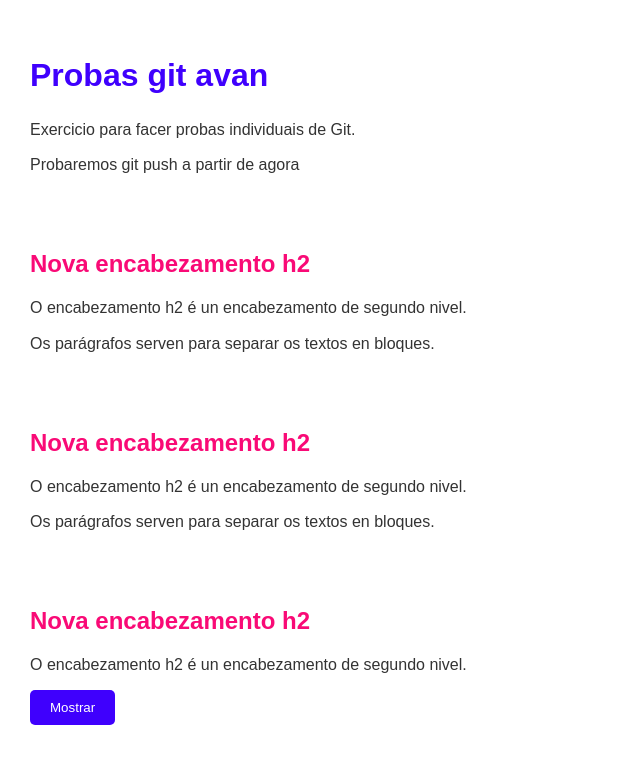
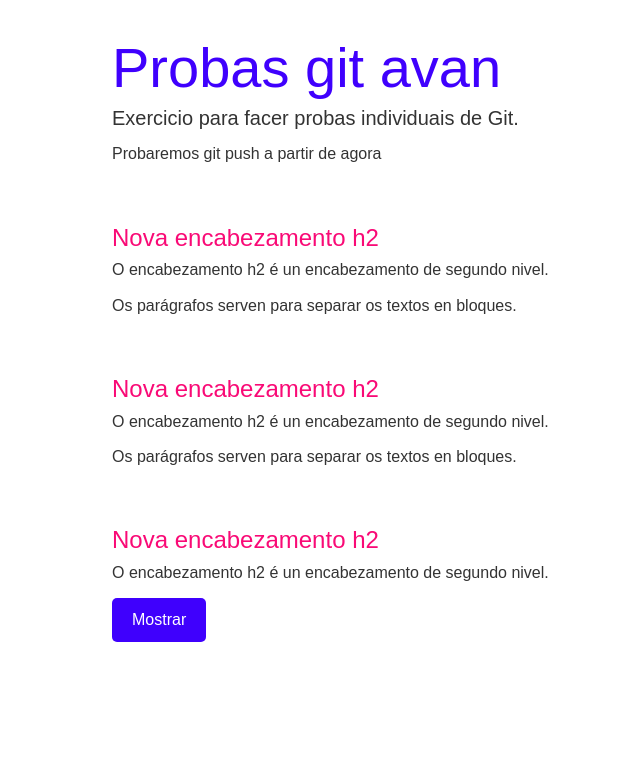
Before and after one commit to zeroseisdesign/probas-git, a website: page index.html in a window 1280 px wide. Shown: the whole page, without its empty margins (0-640 px from the left). Drawn offline with nearby package versions, Linux system fonts and the light colour scheme.

Commit message:
bootstrap en index

```diff
--- a/index.html
+++ b/index.html
@@ -5,31 +5,37 @@
     <meta charset="UTF-8">
     <meta name="viewport" content="width=device-width, initial-scale=1.0">
     <title>Probas git en cambio-paragrafo</title>
+    <link href="node_modules/bootstrap/dist/css/bootstrap.min.css" rel="stylesheet">
     <link rel="stylesheet" href="estilo.css">
 </head>
 
 <body>
-    <section>
-        <h1>Probas git avan</h1>
-        <p>Exercicio para facer probas individuais de Git.</p>
+    <div class="container">
+        <section class="my-4">
+            <h1 class="display-4">Probas git avan</h1>
+            <p class="lead">Exercicio para facer probas individuais de Git.</p>
             <p>Probaremos git push a partir de agora</p>
         </section>
-    <section>
+        <section class="my-4">
             <h2>Nova encabezamento h2</h2>
             <p>O encabezamento h2 é un encabezamento de segundo nivel.</p>
             <p>Os parágrafos serven para separar os textos en bloques.</p>
         </section>
-    <section>
+        <section class="my-4">
             <h2>Nova encabezamento h2</h2>
             <p>O encabezamento h2 é un encabezamento de segundo nivel.</p>
             <p>Os parágrafos serven para separar os textos en bloques.</p>
         </section>
-    <section>
+        <section class="my-4">
             <h2>Nova encabezamento h2</h2>
             <p>O encabezamento h2 é un encabezamento de segundo nivel.</p>
-        <button id="mostrarBtn">Mostrar</button>
-        <p id="parrafoOculto">Os parágrafos serven para separar os textos en bloques para que sexa máis lexible.</p>
+            <button class="btn btn-primary" id="mostrarBtn">Mostrar</button>
+            <p class="mt-2" id="parrafoOculto">Os parágrafos serven para separar os textos en bloques para que sexa máis
+                lexible.</p>
         </section>
+    </div>
+
+    <script src="node_modules/bootstrap/dist/js/bootstrap.bundle.min.js"></script>
     <script src="scripts.js"></script>
     <script>
         // Este é un comentario en JavaScript
```
Lines whose indentation alone changed are shown as unchanged.
